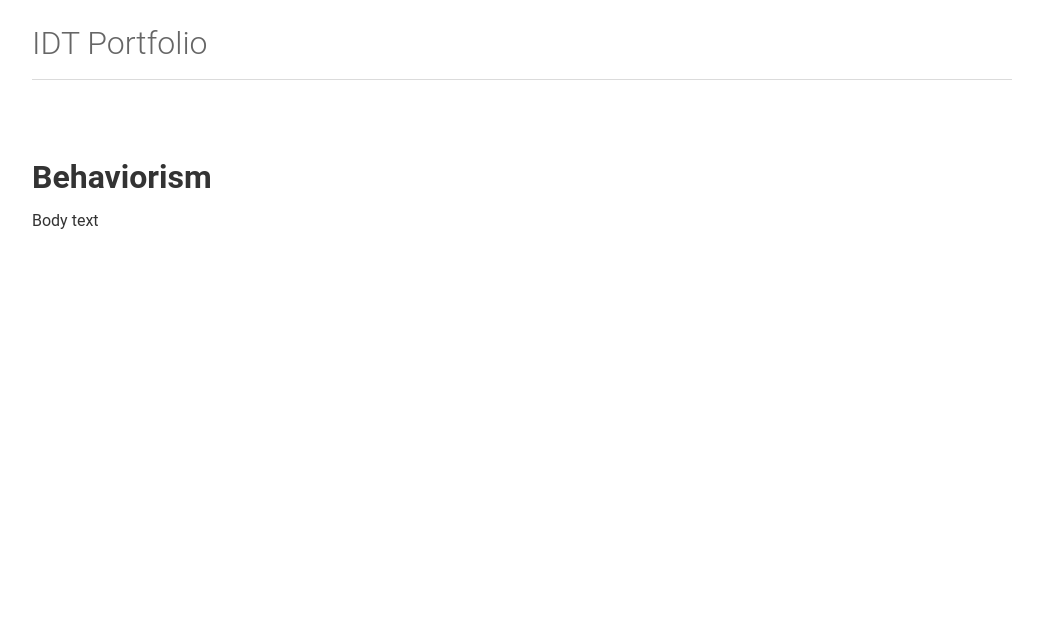
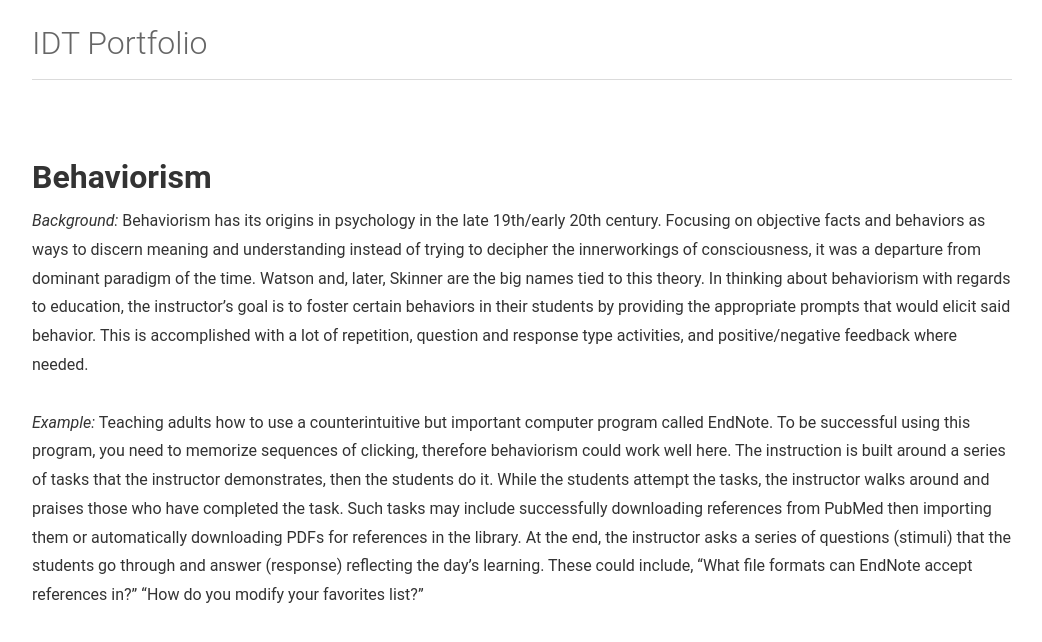
Before and after one commit to caitlinmeyer/IDT, a Jekyll site: the page built from 003-behaviorism.md, in a window 1280 px wide. Shown: the top 642 px of the page, without its empty margins (118-1160 px from the left). Built offline with Jekyll 4.4.1, drawn with Linux system fonts in a browser that asks for light colours.

Commit message:
Update 003-behaviorism.md

```diff
--- a/003-behaviorism.md
+++ b/003-behaviorism.md
@@ -4,5 +4,5 @@ title: Behaviorism
 
 ---
 
-
-Body text
+*Background:* Behaviorism has its origins in psychology in the late 19th/early 20th century. Focusing on objective facts and behaviors as ways to discern meaning and understanding instead of trying to decipher the innerworkings of consciousness, it was a departure from dominant paradigm of the time. Watson and, later, Skinner are the big names tied to this theory. In thinking about behaviorism with regards to education, the instructor's goal is to foster certain behaviors in their students by providing the appropriate prompts that would elicit said behavior. This is accomplished with a lot of repetition, question and response type activities, and positive/negative feedback where needed. <BR><BR>
+*Example:* Teaching adults how to use a counterintuitive but important computer program called EndNote. To be successful using this program, you need to memorize sequences of clicking, therefore behaviorism could work well here. The instruction is built around a series of tasks that the instructor demonstrates, then the students do it. While the students attempt the tasks, the instructor walks around and praises those who have completed the task. Such tasks may include successfully downloading references from PubMed then importing them or automatically downloading PDFs for references in the library. At the end, the instructor asks a series of questions (stimuli) that the students go through and answer (response) reflecting the day's learning. These could include, "What file formats can EndNote accept references in?" "How do you modify your favorites list?"
```
